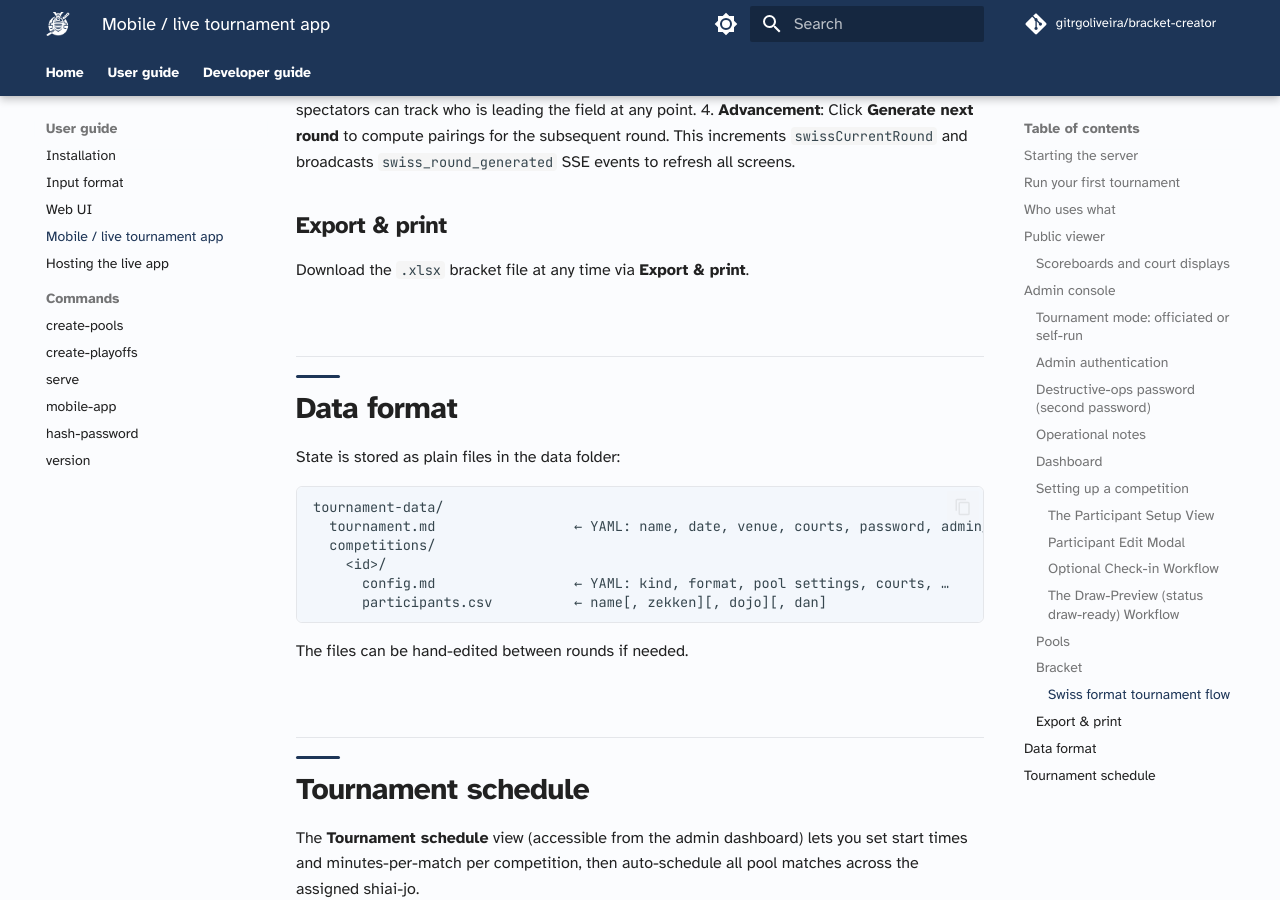
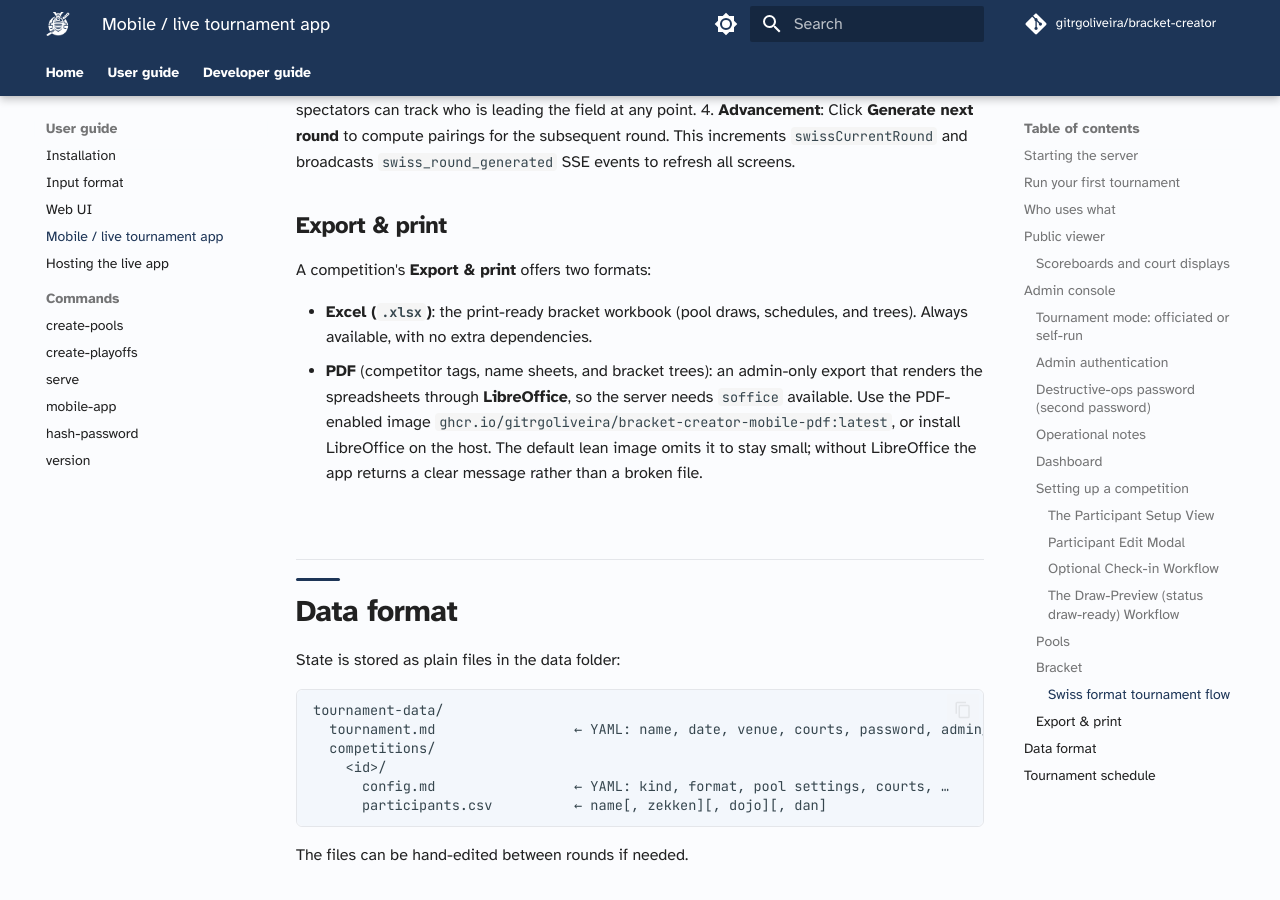
Before and after one commit to gitrgoliveira/bracket-creator, an MkDocs documentation site: the page built from docs/user-guide/mobile-app.md, in a window 1280 px wide and 900 px high, scrolled down 17606 px. Built offline with MkDocs 1.6.1 and Material for MkDocs 9.7.7, drawn with Linux system fonts in a browser that asks for light colours; comment, search, counter and statistics services are not loaded.

Commit message:
docs: document the LibreOffice dependency for PDF export
The user guide only described the Excel export. Expand Export & print to cover
PDF export (competitor tags, name sheets, trees), which renders through
LibreOffice and so needs the bracket-creator-mobile-pdf image or a local
LibreOffice install; the lean default image omits it. Add a matching note to
the hosting guide so deployers pick the PDF-enabled image when operators export
PDFs.

Co-Authored-By: Claude Opus 4.8 <noreply@anthropic.com>

```diff
--- a/docs/user-guide/mobile-app.md
+++ b/docs/user-guide/mobile-app.md
@@ -272,7 +272,10 @@ For large individual tournaments using the **Swiss** format:
 
 ### Export & print
 
-Download the `.xlsx` bracket file at any time via **Export & print**.
+A competition's **Export & print** offers two formats:
+
+- **Excel (`.xlsx`)**: the print-ready bracket workbook (pool draws, schedules, and trees). Always available, with no extra dependencies.
+- **PDF** (competitor tags, name sheets, and bracket trees): an admin-only export that renders the spreadsheets through **LibreOffice**, so the server needs `soffice` available. Use the PDF-enabled image `ghcr.io/gitrgoliveira/bracket-creator-mobile-pdf:latest`, or install LibreOffice on the host. The default lean image omits it to stay small; without LibreOffice the app returns a clear message rather than a broken file.
 
 ## Data format
 
```
Also changed, not shown: docs/user-guide/hosting.md (+3 -0 lines).
